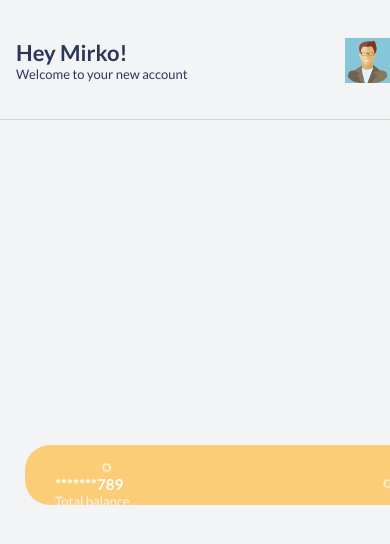
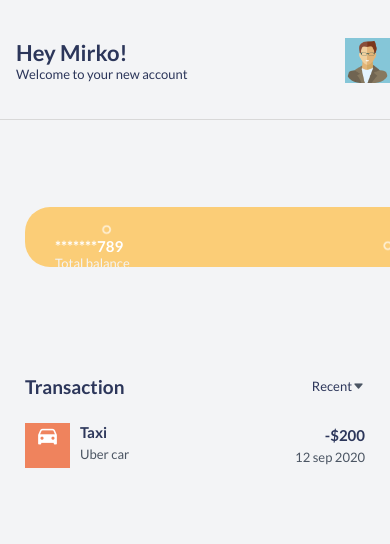
Before and after one commit to Mirko-khatab/MobApp, a React Native app: screen /Home in a window 390 px wide. Shown: the top 544 px of the page. Built offline with nearby package versions, Linux system fonts and the light colour scheme.

Commit message:
add_transaction_list

```diff
--- /dev/null
+++ b/src/components/Transactions/TransactionAvi.tsx
@@ -0,0 +1,24 @@
+import React, { FunctionComponent } from 'react'
+import styled from 'styled-components/native'
+
+import { Ionicons } from '@expo/vector-icons'
+
+import { colors } from '../color'
+
+const StyledView = styled.View`
+  height: 45px;
+  width: 45px;
+  boarder-radius: 10px;
+  jusify-content: center;
+  align-items: center;
+`
+import { TransactionAviProps } from './types'
+
+const TransactionAvi: FunctionComponent<TransactionAviProps> = (props) => {
+  return (
+    <StyledView style={{ backgroundColor: props.background }}>
+      <Ionicons name={props.icon} size={25} color={colors.white} />
+    </StyledView>
+  )
+}
+export default TransactionAvi
--- /dev/null
+++ b/src/components/Transactions/TransactionItems.tsx
@@ -0,0 +1,94 @@
+import React, { FunctionComponent } from 'react'
+import styled from 'styled-components/native'
+import TransactionAvi from './TransactionAvi'
+import { View } from 'react-native'
+
+//color
+import { colors } from '../color'
+//text
+import RegularText from '../Texts/RegularText'
+import SmallText from '../Texts/SmallText'
+
+const TransactionRow = styled.View`
+  flex-direction: row;
+  justify-content: space-between;
+  align-items: center;
+  width: 100%;
+  margin-bottom: 25px;
+`
+
+const LeftView = styled.View`
+  flex-direction: row;
+  justify-content: flex-start;
+  height: 100%;
+  aligh-items: center;
+  flex: 2;
+`
+
+const RightView = styled.View`
+  flex: 1;
+`
+
+import { TransactionProps } from './types'
+
+const TransactionItem: FunctionComponent<TransactionProps> = (props) => {
+  return (
+    <TransactionRow>
+      <LeftView>
+        <TransactionAvi
+          background={props.art.background}
+          icon={props.art.icon}
+        />
+        <View style={{ marginLeft: 10 }}>
+
+          <RegularText
+          textStyles={{
+            color:colors.secondary,
+            textAlign: 'left',
+            marginBottom:5,
+          }}
+
+          >
+            {props.title}
+            </RegularText>
+
+            <SmallText
+            textStyles={{
+                textAlign: 'left',
+                color:colors.graydark
+            }}
+
+            >
+                {props.subtitle}
+            </SmallText>
+        </View>
+      </LeftView>
+      <RightView>
+
+          <RegularText
+          textStyles={{
+            color:colors.secondary,
+            textAlign: 'right',
+            marginBottom:5,
+          }}
+
+          >
+            {props.amount}
+            </RegularText>
+
+            <SmallText
+            textStyles={{
+                textAlign: 'right',
+                color:colors.graydark
+            }}
+
+            >
+                {props.date}
+            </SmallText>
+
+
+      </RightView>
+    </TransactionRow>
+  )
+}
+export default TransactionItem
--- /dev/null
+++ b/src/components/Transactions/TransectionSection.tsx
@@ -0,0 +1,55 @@
+import React, { FunctionComponent } from 'react'
+import styled from 'styled-components/native'
+import { Ionicons } from '@expo/vector-icons'
+
+import { colors } from '../color'
+import RegularText from '../Texts/RegularText'
+import SmallText from '../Texts/SmallText'
+import TransactionItem from './TransactionItems'
+
+const TransactionSectionBackground = styled.View`
+  width: 100%;
+  padding-horizontal: 25px;
+  padding-top: 5px;
+  flex: 2;
+`
+const TransactionRow = styled.View`
+  flex-direction: row;
+  justify-content: space-between;
+  align-items: center;
+  width: 100%;
+`
+const TransactionList = styled.FlatList`
+  width: 100%;
+`
+
+//types
+import { TransactionSectionProps } from './types'
+
+const TransactionSection: FunctionComponent<TransactionSectionProps> = (
+  props,
+) => {
+  const handlePress = () => {}
+  return (
+    <TransactionSectionBackground>
+      <TransactionRow style={{ marginBottom: 25 }}>
+        <RegularText textStyles={{ fontSize: 19, color: colors.secondary }}>
+          Transaction
+        </RegularText>
+        <SmallText textStyles={{ color: colors.secondary }}>
+          Recent
+          <Ionicons name="caret-down" size={13} color={colors.graydark} />
+        </SmallText>
+      </TransactionRow>
+      <TransactionList
+        data={props.data}
+        showsVerticalScrollIndicator={false}
+        contentContainerStyle={{ paddingBottom: 25 }}
+        keyExtractor={({ id }: any) => id.toString()}
+        renderItem={({ item }: any) => <TransactionItem {...item} />}
+      />
+    </TransactionSectionBackground>
+  )
+}
+
+export default TransactionSection
--- /dev/null
+++ b/src/components/Transactions/types.tsx
@@ -0,0 +1,20 @@
+export interface TransactionProps {
+  id: number
+  title: string
+  subtitle: string
+  amount: string
+  date: string
+  art: {
+    icon: string
+    background: string
+  }
+}
+
+export interface TransactionSectionProps {
+  data: Array<TransactionProps>
+}
+
+export interface TransactionAviProps {
+  icon: any
+  background: string
+}
--- a/src/navigators/RootStack.tsx
+++ b/src/navigators/RootStack.tsx
@@ -31,7 +31,7 @@ const RootStack: FunctionComponent = () => {
             />
           ),
         }}
-        initialRouteName="Home"
+        initialRouteName="Welcome"
       >
         <Stack.Screen
           name="Welcome"
--- a/src/screens/Home.tsx
+++ b/src/screens/Home.tsx
@@ -11,6 +11,7 @@ import logo2 from '../assets/cards/visa_white.png'
 
 import { Container } from '../components/shared'
 import CardSection from '../components/Cards/CardSection'
+import TransactionSection from '../components/Transactions/TransectionSection'
 const HomeContainer = styled(Container)`
   background-color: ${colors.graylight};
   width: 100%;
@@ -60,10 +61,25 @@ const Home: FunctionComponent = () => {
     },
   ]
 
+  const transactionsData = [
+    {
+      id: 1,
+      amount: '-$200',
+      date: '12 sep 2020',
+      title: 'Taxi',
+      subtitle: 'Uber car',
+      art: {
+        icon: 'car',
+        background: colors.primary,
+      },
+    },
+  ]
+
   return (
     <HomeContainer>
       <StatusBar style="dark" />
       <CardSection data={cardsData} />
+      <TransactionSection data={transactionsData} />
     </HomeContainer>
   )
 }
--- a/src/screens/Welcome.tsx
+++ b/src/screens/Welcome.tsx
@@ -5,6 +5,7 @@ import background from '../assets/bgs/background_v1.png'
 import BigText from '../components/Texts/BigText'
 import SmallText from '../components/Texts/SmallText'
 import RegularButton from '../components/Buttons/RegularButton'
+import { useNavigation } from '@react-navigation/native'
 //custom components
 import { colors } from '../components/color'
 import { Container } from '../components/shared'
@@ -34,6 +35,8 @@ const BottomSection = styled.View`
 `
 
 const Welcome: FunctionComponent = () => {
+  const navigation = useNavigation<any>()
+
   return (
     <>
       <StatusBar style="light" />
@@ -48,7 +51,11 @@ const Welcome: FunctionComponent = () => {
           <SmallText textStyles={{ width: '75%', marginBottom: 25 }}>
             Best payment method,connects your money to your friends,
           </SmallText>
-          <RegularButton onPress={() => {}}>
+          <RegularButton
+            onPress={() => {
+              navigation.navigate('Home')
+            }}
+          >
             Get Started
           </RegularButton>
         </BottomSection>
```
